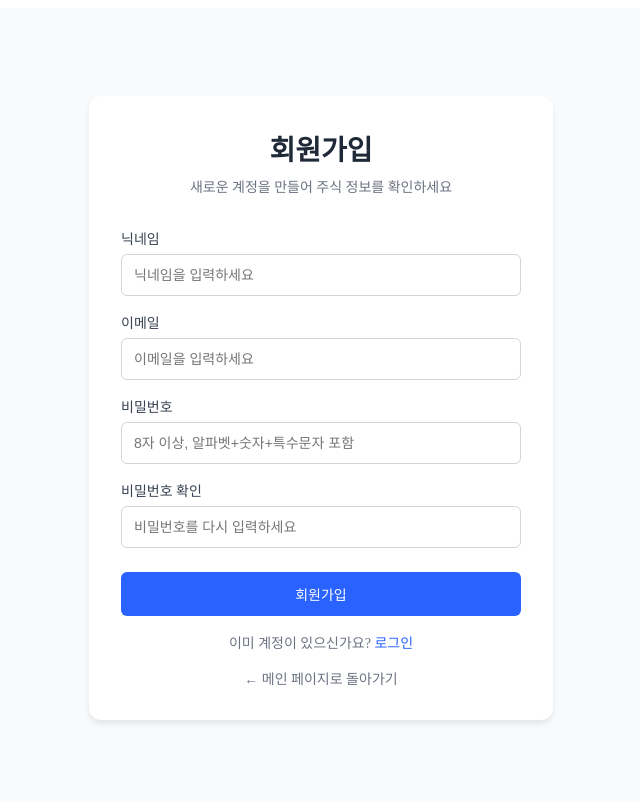
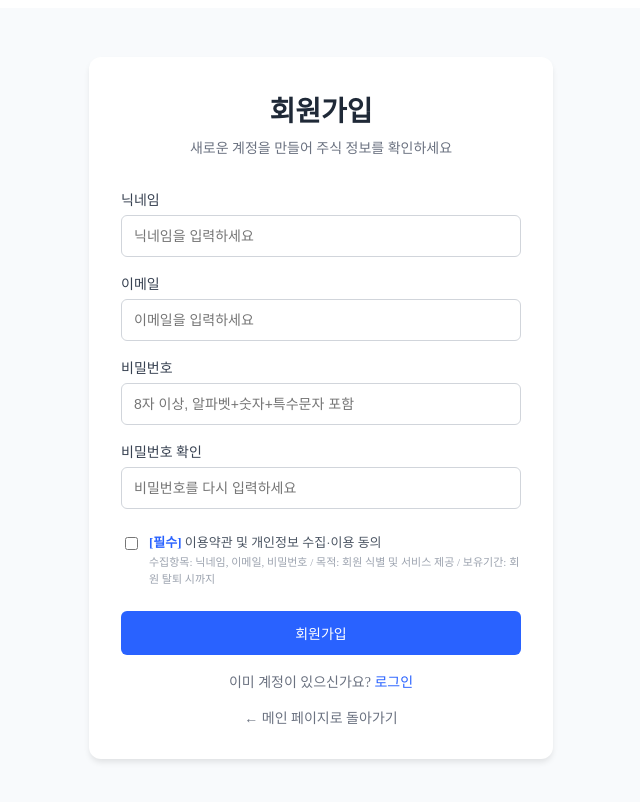
Before and after one commit to gyun97/Stock-Practice, a React (Vite) app in the folder frontend/: page /signup in a window 1280 px wide. Shown: the top 802 px of the page, without its empty margins (319-959 px from the left). Built offline with nearby package versions, Linux system fonts and the light colour scheme.

Commit message:
feat: add privacy agreement checkbox to signup page

```diff
--- a/frontend/src/pages/SignUp.tsx
+++ b/frontend/src/pages/SignUp.tsx
@@ -9,6 +9,7 @@ export default function SignUp() {
     confirmPassword: '',
     name: ''
   })
+  const [agreed, setAgreed] = useState(false)
   const [loading, setLoading] = useState(false)
   const [error, setError] = useState('')
   const [success, setSuccess] = useState(false)
@@ -41,6 +42,12 @@ export default function SignUp() {
 
   const handleSubmit = async (e: React.FormEvent) => {
     e.preventDefault()
+
+    if (!agreed) {
+      setError('이용약관 및 개인정보 처리방침에 동의해주세요.')
+      return
+    }
+
     setLoading(true)
     setError('')
 
@@ -370,6 +377,22 @@ export default function SignUp() {
             />
           </div>
 
+          <div style={{ marginBottom: 24, display: 'flex', alignItems: 'flex-start', gap: 8 }}>
+            <input
+              type="checkbox"
+              id="agreed"
+              checked={agreed}
+              onChange={(e) => setAgreed(e.target.checked)}
+              style={{ marginTop: 4, cursor: 'pointer' }}
+            />
+            <label htmlFor="agreed" style={{ fontSize: 13, color: '#4b5563', lineHeight: '1.5', cursor: 'pointer' }}>
+              <span style={{ color: '#2962FF', fontWeight: 'bold' }}>[필수]</span> 이용약관 및 개인정보 수집·이용 동의
+              <div style={{ fontSize: 11, color: '#9ca3af', marginTop: 2 }}>
+                수집항목: 닉네임, 이메일, 비밀번호 / 목적: 회원 식별 및 서비스 제공 / 보유기간: 회원 탈퇴 시까지
+              </div>
+            </label>
+          </div>
+
           <button
             type="submit"
             disabled={loading}
```
Lines whose indentation alone changed are shown as unchanged.
